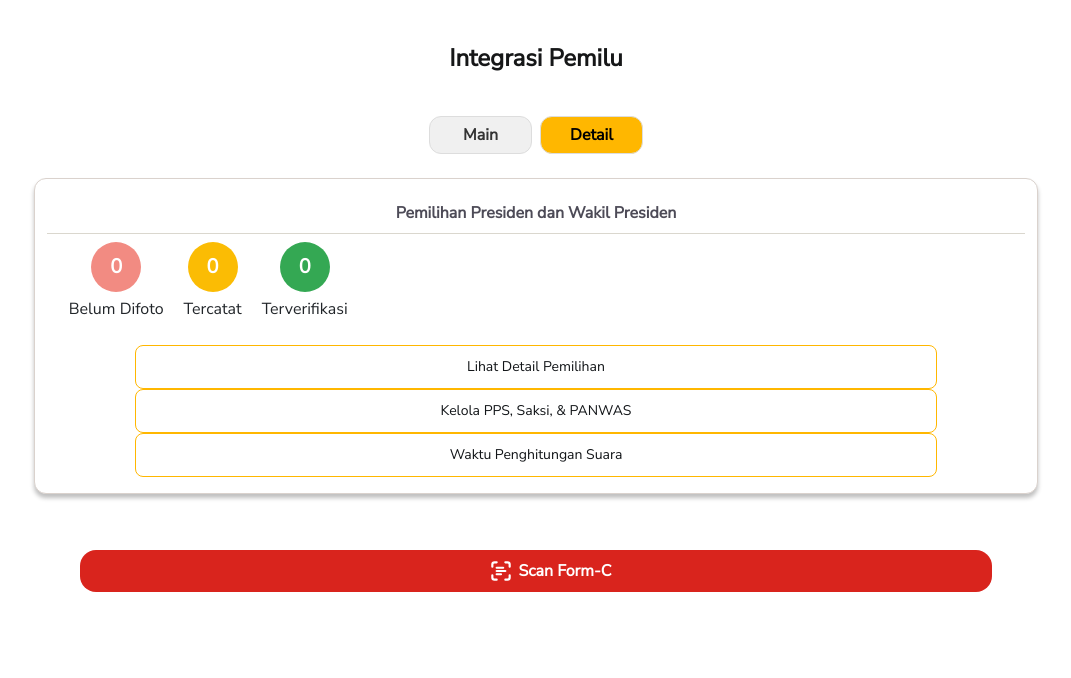
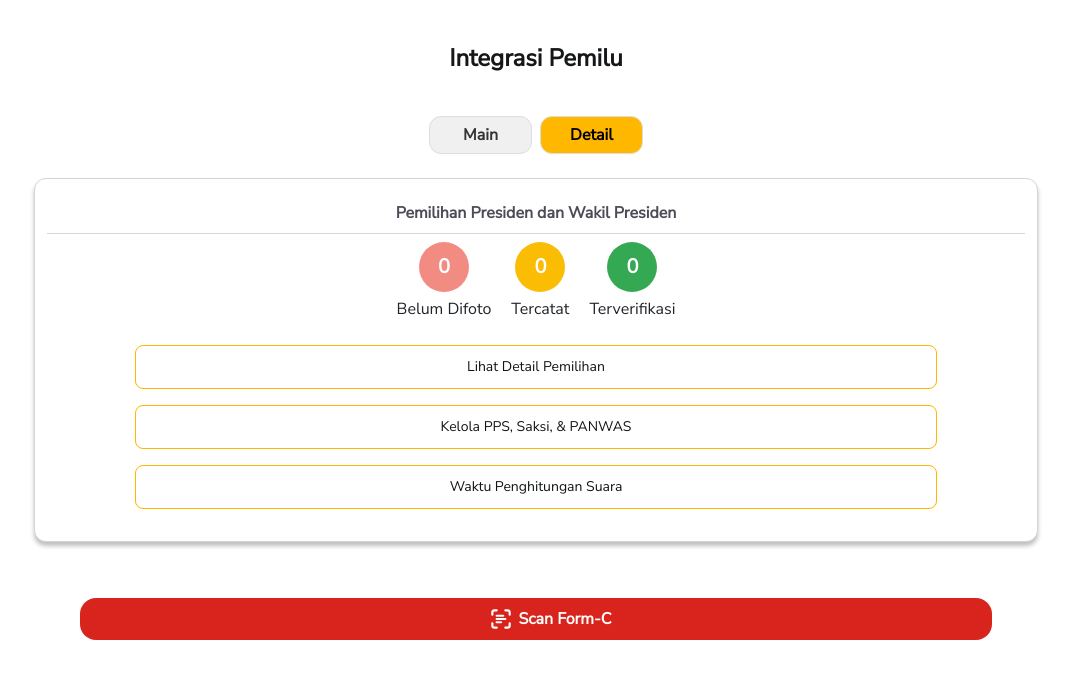
Before and after one commit to widiasamosir/pwa-sirekap, a React (Create React App) app: page /detail-menu in a window 1280 px wide. Shown: the top 678 px of the page, without its empty margins (104-1175 px from the left). Built offline with nearby package versions, Linux system fonts and the light colour scheme; no server answers.

Commit message:
update the css

```diff
--- a/src/components/DetailMenuScreen/DetailMenuScreen.css
+++ b/src/components/DetailMenuScreen/DetailMenuScreen.css
@@ -77,7 +77,8 @@
     font-weight: normal !important; /* textStyle fontWeight */
     text-align: center !important; /* Aligned center as per design */
     line-height: 30px !important; /* Line height to vertically center the text */
-    margin: 0 auto !important;
+    /* margin: 0 auto !important; */
+    margin-bottom: 2vh;
     box-shadow: none; /* No box-shadow as per Figma */
     /* Add a box shadow if necessary to match the design */
   }
@@ -128,7 +129,7 @@
 
 .status-container {
     display: flex;
-    justify-content: start;
+    justify-content: center;
     align-items: start;
     margin-bottom: 3vh;
     margin-top: 1vh;
--- a/src/components/ScannerScreen/ScannerScreen.js
+++ b/src/components/ScannerScreen/ScannerScreen.js
@@ -31,7 +31,7 @@ export const ScannerScreen = () => {
         className="webcam-view"
       />
       <footer className="scanner-footer">
-        <button onClick={goToVerificationScreen}>Skip this Scan</button>
+        <button onClick={goToVerificationScreen}>Skip this Scan (Temporary!!!)</button>
         <h2>Petunjuk</h2>
         <p>Scan Form C berlangsung secara otomatis apabila dokumen telah terdeteksi melalui bingkai dokumen. Mohon tunggu hingga proses selesai.</p>
       </footer>
```
